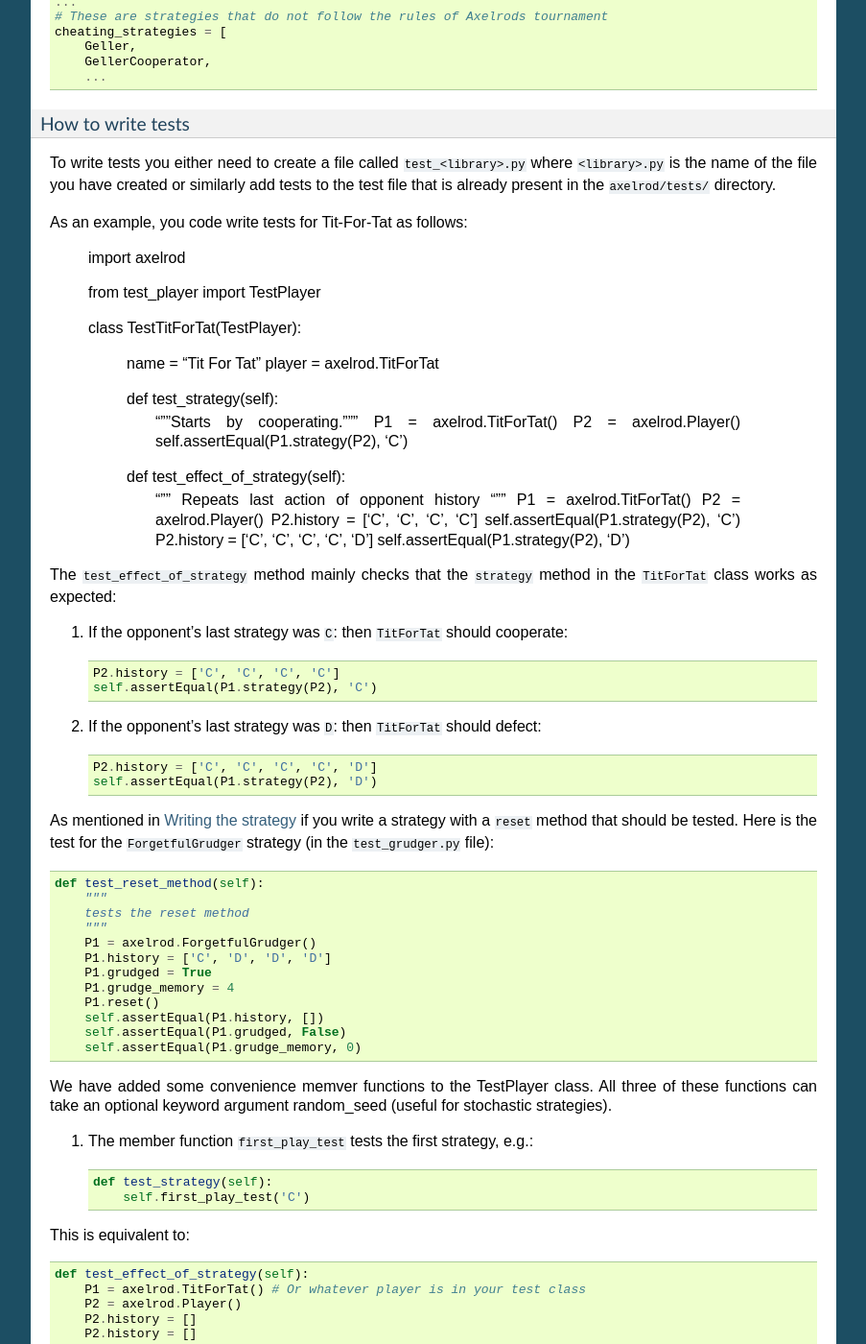
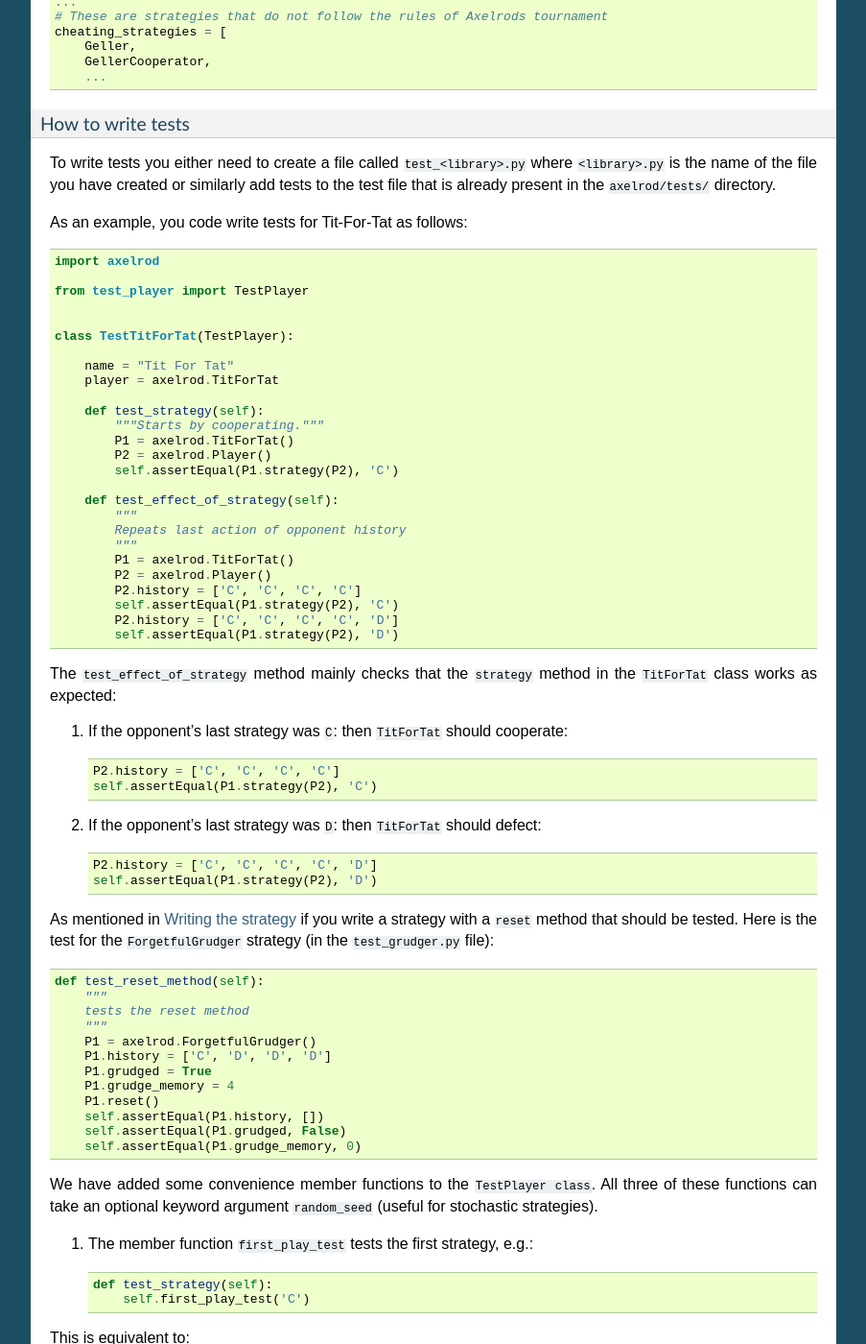
Before and after one commit to Axelrod-Python/Axelrod, a Sphinx documentation site: the page built from docs/contributing.rst, in a window 1280 px wide and 1400 px high, scrolled down 3227 px. Shown: the whole window at 96% size, without its empty margins (198-1101 px from the left). Built offline with Sphinx 7.4.7, drawn with Linux system fonts in a browser that asks for light colours; some of the changed text lies outside the part shown.

Commit message:
New Test docs 2

```diff
--- a/docs/contributing.rst
+++ b/docs/contributing.rst
@@ -171,7 +171,7 @@ How to write tests
 
 To write tests you either need to create a file called :code:`test_<library>.py` where :code:`<library>.py` is the name of the file you have created or similarly add tests to the test file that is already present in the :code:`axelrod/tests/` directory.
 
-As an example, you code write tests for Tit-For-Tat as follows:
+As an example, you code write tests for Tit-For-Tat as follows::
 
     import axelrod
 
@@ -229,7 +229,7 @@ Here is the test for the :code:`ForgetfulGrudger` strategy (in the :code:`test_g
         self.assertEqual(P1.grudge_memory, 0)
 
 
-We have added some convenience memver functions to the TestPlayer class. All three of these functions can take an optional keyword argument random_seed (useful for stochastic strategies).
+We have added some convenience member functions to the :code:`TestPlayer class`. All three of these functions can take an optional keyword argument :code:`random_seed` (useful for stochastic strategies).
 
 1. The member function :code:`first_play_test` tests the first strategy, e.g.::
 
```
Also changed, not shown: other parts of docs/contributing.rst (+1 -1 lines).
